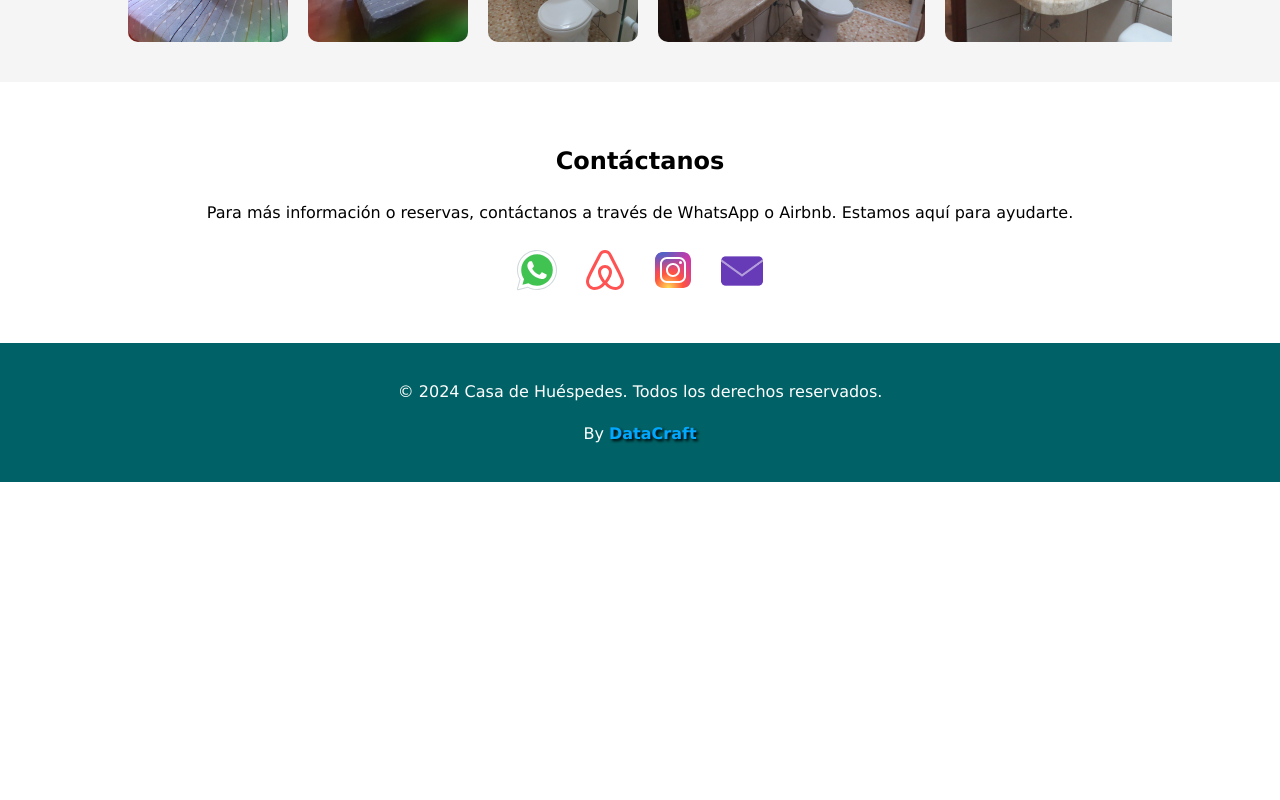
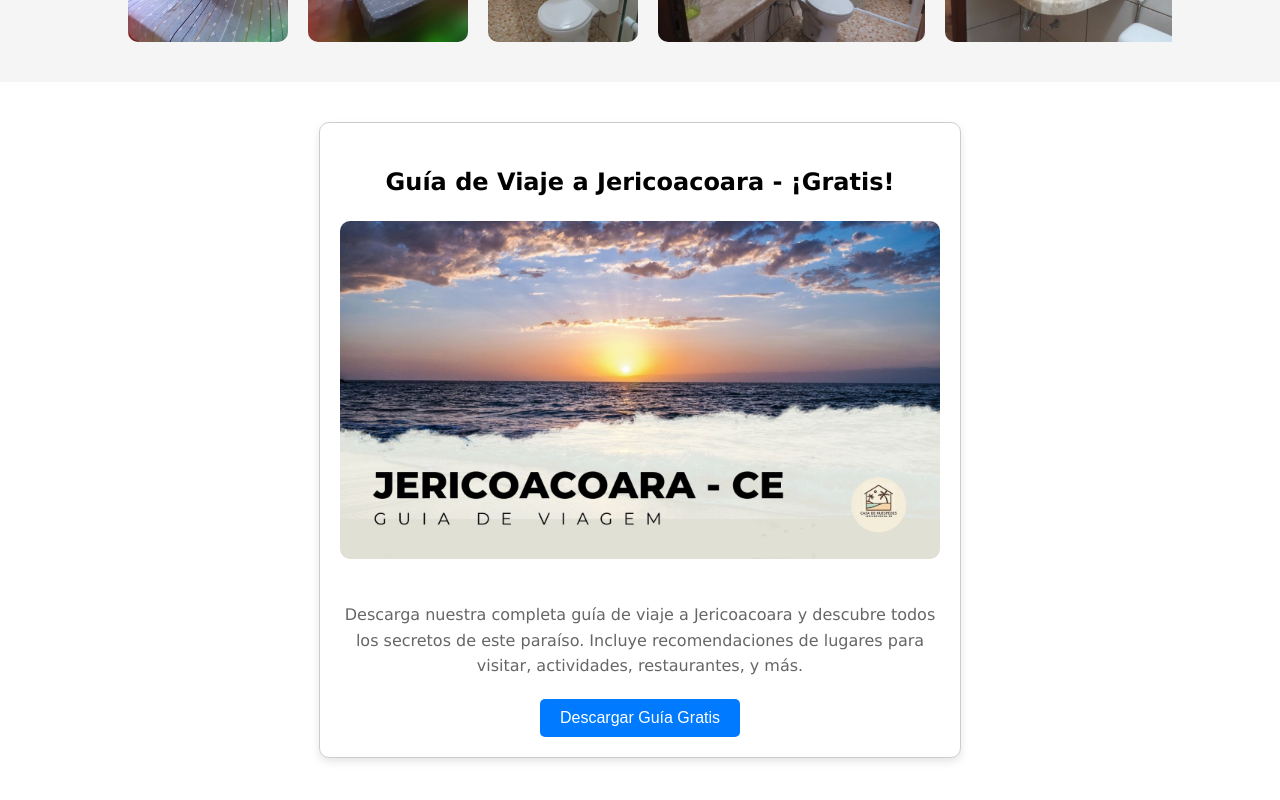
Before and after one commit to perezcatriel/casa-de-huespedes, a Vue app in the folder frontend/: page / in a window 1280 px wide. Shown: the part 1980-2780 px from the top of the page. Before the commit the page ends 2462 px from the top, so only its background shows below. Built offline with nearby package versions, Linux system fonts and the light colour scheme.

Commit message:
[feature] guia viagem pdf

```diff
--- /dev/null
+++ b/frontend/src/components/CxDownload.vue
@@ -0,0 +1,70 @@
+<template>
+    <div class="download-container">
+      <h2>Guía de Viaje a Jericoacoara - ¡Gratis!</h2>
+      <img src="../assets/photos/guiaviagem.jpeg" alt="Portada de la Guía de Viaje a Jericoacoara" class="cover-image" />
+      <p>Descarga nuestra completa guía de viaje a Jericoacoara y descubre todos los secretos de este paraíso. Incluye recomendaciones de lugares para visitar, actividades, restaurantes, y más.</p>
+      <button @click="downloadPDF">Descargar Guía Gratis</button>
+    </div>
+  </template>
+
+  <script>
+  export default {
+    name: 'DownloadPDF',
+    methods: {
+      downloadPDF() {
+        const link = document.createElement('a');
+        link.href = '../assets/pdf/Presentación planificación guía informativa de viaje con bonitas fotografías fondo claro.pdf'; // Reemplaza con la URL de tu PDF
+        link.download = 'Guia_de_Viaje_Jericoacoara.pdf'; // Nombre con el que se descargará el archivo
+        document.body.appendChild(link);
+        link.click();
+        document.body.removeChild(link);
+      }
+    }
+  }
+  </script>
+
+  <style scoped>
+  .download-container {
+    max-width: 600px;
+    margin: 40px auto;
+    padding: 20px;
+    text-align: center;
+    border: 1px solid #ccc;
+    border-radius: 10px;
+    box-shadow: 0 4px 8px rgba(0,0,0,0.1);
+    background-color: #fff;
+  }
+
+  .download-container h2 {
+    font-size: 24px;
+    margin-bottom: 20px;
+  }
+
+  .cover-image {
+    max-width: 100%;
+    height: auto;
+    margin-bottom: 20px;
+    border-radius: 10px;
+  }
+
+  .download-container p {
+    font-size: 16px;
+    margin-bottom: 20px;
+    color: #666;
+  }
+
+  button {
+    padding: 10px 20px;
+    font-size: 16px;
+    background-color: #007BFF;
+    color: white;
+    border: none;
+    border-radius: 5px;
+    cursor: pointer;
+    transition: background-color 0.3s ease;
+  }
+
+  button:hover {
+    background-color: #0056b3;
+  }
+  </style>
--- a/frontend/src/views/CxHome.vue
+++ b/frontend/src/views/CxHome.vue
@@ -5,30 +5,33 @@
     <CxAbout />
     <CxAccommodations />
     <CxGallery />
+    <CxDownload />
     <CxContact />
     <CxFooter />
   </div>
 </template>
 
 <script>
-  import CxHeader from '@/components/CxHeader.vue';
-  import CxHero from '@/components/CxHero.vue';
-  import CxAbout from '@/components/CxAbout.vue';
-  import CxAccommodations from '@/components/CxAccommodations.vue';
-  import CxGallery from '@/components/CxGallery.vue';
-  import CxContact from '@/components/CxContact.vue';
-  import CxFooter from '@/components/CxFooter.vue';
+import CxHeader from "@/components/CxHeader.vue";
+import CxHero from "@/components/CxHero.vue";
+import CxAbout from "@/components/CxAbout.vue";
+import CxAccommodations from "@/components/CxAccommodations.vue";
+import CxGallery from "@/components/CxGallery.vue";
+import CxContact from "@/components/CxContact.vue";
+import CxFooter from "@/components/CxFooter.vue";
+import CxDownload from "@/components/CxDownload.vue";
 
 export default {
-    name: 'CxHome',
+  name: "CxHome",
   components: {
     CxHeader,
     CxHero,
     CxAbout,
     CxAccommodations,
     CxGallery,
+    CxDownload,
     CxContact,
-      CxFooter
-    }
-  }
+    CxFooter,
+  },
+};
 </script>
```
Also changed, not shown: frontend/src/assets/photos/guiaviagem.jpeg (added), 1 other file (tests, documents, lock files or other folders). Lines whose indentation alone changed are shown as unchanged.
